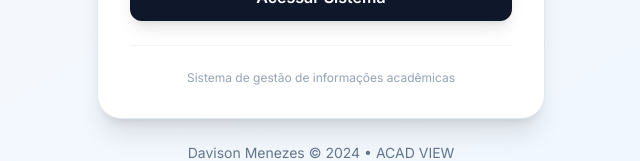
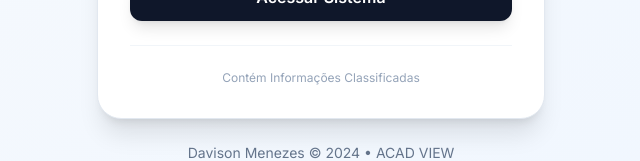
Before and after one commit to dmenezes007/acad-news, a React (Vite) app: page / in a window 1280 px wide. Shown: the part 488-649 px from the top of the page, without its empty margins (319-959 px from the left). Built offline with nearby package versions, Linux system fonts and the light colour scheme.

Commit message:
Atualiza texto do rodapé para enfatizar informações classificadas

```diff
--- a/components/Login.tsx
+++ b/components/Login.tsx
@@ -93,7 +93,7 @@ const Login: React.FC<LoginProps> = ({ onLogin }) => {
           {/* Footer */}
           <div className="mt-6 pt-6 border-t border-slate-100">
             <p className="text-xs text-slate-400 text-center">
-              Sistema de gestão de informações acadêmicas
+              Contém Informações Classificadas
             </p>
           </div>
         </div>
```
